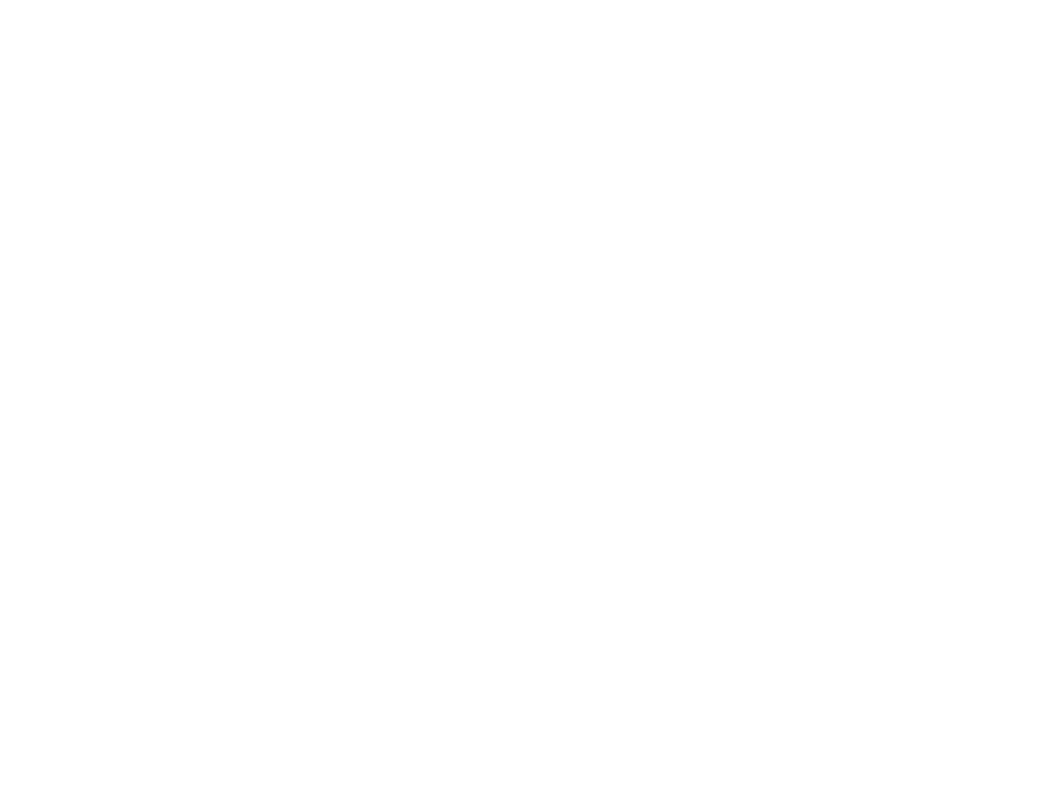
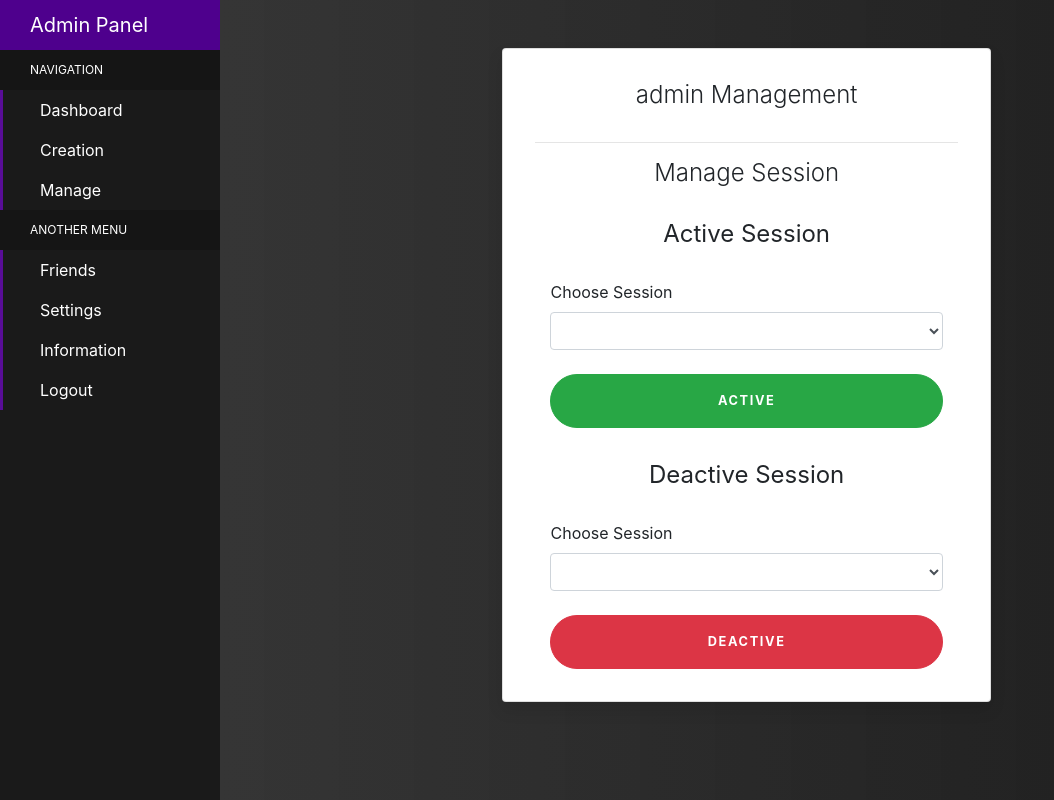
Before and after one commit to mohsin-riad/SD-project-04, a Vue app in the folder vuejs-project4/: page /admin/manage/session in a window 1280 px wide. Shown: the whole page, without its empty margins (0-1054 px from the left). Built offline with nearby package versions, Linux system fonts and the light colour scheme; sample sign-in values are in the browser's storage.

Commit message:
admin manage created, router updated, sidebar updated

```diff
--- /dev/null
+++ b/vuejs-project4/src/components/Admin/Manage/Manage.vue
@@ -0,0 +1,59 @@
+<template>
+    <div class="container">
+        <div class="row">
+            <div class="col-sm-9 col-md-7 col-lg-6 mx-auto">
+                <div class="card card-signin my-5">
+                    <div class="card-body">
+                        <div>
+                            <h5 class="card-title text-center" >{{ role }} Management</h5>
+                            <hr>
+                        </div>
+                        <router-view></router-view>
+                    </div>
+                </div>
+            </div>
+        </div>
+    </div>
+</template>
+
+<script>
+export default {
+     data() {
+        return {
+             role : null
+        }
+    },
+    async created() {
+        this.role = localStorage.getItem('role');
+    }
+}
+</script>
+
+<style>
+:root {
+  --input-padding-x: 1.5rem;
+  --input-padding-y: .75rem;
+}
+
+body {
+  background: #b47722;
+  background: linear-gradient(to right, #492e02, #ffb01e);
+}
+
+.card-signin {
+  border: 0;
+  border-radius: 1rem;
+  box-shadow: 2rem 2rem 2rem 0 rgba(0, 0, 0, 0.1);
+}
+
+.card-signin .card-title {
+  margin-bottom: 2rem;
+  font-weight: 300;
+  font-size: 1.5rem;
+}
+
+.card-signin .card-body {
+  padding: 2rem;
+}
+
+</style>
--- /dev/null
+++ b/vuejs-project4/src/components/Admin/Manage/Session.vue
@@ -0,0 +1,182 @@
+<template>
+    <div>
+        <h5 class="card-title text-center">Manage Session</h5>
+        <div class="col-md">
+            <h4 class="card-title text-center"><b>Active Session</b></h4>
+            <form @submit.prevent="createSection" class="form-signin">
+
+                <div class="">
+                    <label for="inputSemester">Choose Session</label>
+                    <select id="inputSemester" v-model="sem" class="form-control" required>
+                        <option v-for="sem in sems" :key="sem.id" :value="sem.id">{{sem.id}}</option>
+                    </select>
+                    <label for="inputSemester"></label>
+                </div>
+
+                <button class="btn btn-lg btn-success btn-block text-uppercase" type="submit">Active</button>
+
+                <!-- <div v-if="msg" class="form-label-group">
+                    <hr>
+                    <div class="alert alert-success alert-dismissible">
+                        <button type="button" class="close" data-dismiss="alert">&times;</button>
+                        <strong>{{ msg }}</strong>
+                    </div>
+                </div> -->
+            </form>
+        </div>
+        <div class="row"><hr></div>
+         <div class="col-md">
+             <h4 class="card-title text-center"><b>Deactive Session</b></h4>
+            <form @submit.prevent="createSection" class="form-signin">
+
+                <div class="">
+                    <label for="inputSemester">Choose Session</label>
+                    <select id="inputSemester" v-model="sem" class="form-control" required>
+                        <option v-for="sem in sems" :key="sem.id" :value="sem.id">{{sem.id}}</option>
+                    </select>
+                    <label for="inputSemester"></label>
+                </div>
+
+                <button class="btn btn-lg btn-danger btn-block text-uppercase" type="submit">Deactive</button>
+
+                <!-- <div v-if="msg" class="form-label-group">
+                    <hr>
+                    <div class="alert alert-success alert-dismissible">
+                        <button type="button" class="close" data-dismiss="alert">&times;</button>
+                        <strong>{{ msg }}</strong>
+                    </div>
+                </div> -->
+            </form>
+        </div>
+
+
+
+    </div>
+</template>
+
+<script>
+export default {
+    data() {
+        return {
+
+
+            msg: null
+        }
+    },
+    methods: {
+      async createSection() {
+        // console.log(this.name)
+        // console.log(this.sem)
+
+        const baseURI = 'http://127.0.0.1:8000/api/create-section'
+        this.$http.post(baseURI, {
+          name : this.name,
+          sem: this.sem
+        })
+        .then((res)=>{
+            this.msg = res.data.msg;
+            this.name = null;
+            this.sem = null;
+        })
+      }
+    }
+}
+</script>
+<style scoped>
+:root {
+  --input-padding-x: 1.5rem;
+  --input-padding-y: .75rem;
+}
+
+.card-signin {
+  border: 0;
+  border-radius: 4rem;
+  box-shadow: 0 0.5rem 1rem 0 rgba(0, 0, 0, 0.1);
+}
+
+.card-signin .card-title {
+  margin-bottom: 2rem;
+  font-weight: 300;
+  font-size: 1.5rem;
+}
+
+.card-signin .card-body {
+  padding: 2rem;
+}
+
+.form-signin {
+  width: 100%;
+}
+
+.form-signin .btn {
+  font-size: 80%;
+  border-radius: 5rem;
+  letter-spacing: .1rem;
+  font-weight: bold;
+  padding: 1rem;
+  transition: all 0.2s;
+}
+
+.form-label-group {
+  position: relative;
+  margin-bottom: 1rem;
+}
+
+.form-label-group input,
+.form-label-group select {
+  height: auto;
+  border-radius: 2rem;
+}
+
+.form-label-group>input,
+.form-label-group>label {
+  padding: var(--input-padding-y) var(--input-padding-x);
+}
+
+.form-label-group>label {
+  position: absolute;
+  top: 0;
+  left: 0;
+  display: block;
+  width: 100%;
+  margin-bottom: 0;
+  /* Override default `<label>` margin */
+  line-height: 1.5;
+  color: #495057;
+  border: 1px solid transparent;
+  border-radius: .25rem;
+  transition: all .1s ease-in-out;
+}
+
+.form-label-group input::-webkit-input-placeholder {
+  color: transparent;
+}
+
+.form-label-group input:-ms-input-placeholder {
+  color: transparent;
+}
+
+.form-label-group input::-ms-input-placeholder {
+  color: transparent;
+}
+
+.form-label-group input::-moz-placeholder {
+  color: transparent;
+}
+
+.form-label-group input::placeholder {
+  color: transparent;
+}
+
+.form-label-group input:not(:placeholder-shown) {
+  padding-top: calc(var(--input-padding-y) + var(--input-padding-y) * (2 / 3));
+  padding-bottom: calc(var(--input-padding-y) / 3);
+}
+
+.form-label-group input:not(:placeholder-shown)~label {
+  padding-top: calc(var(--input-padding-y) / 3);
+  padding-bottom: calc(var(--input-padding-y) / 3);
+  font-size: 12px;
+  color: #777;
+}
+</style>
--- a/vuejs-project4/src/components/Admin/sidebar.vue
+++ b/vuejs-project4/src/components/Admin/sidebar.vue
@@ -50,17 +50,17 @@
                         </a>
                         <ul class="sidebar-sub-nav" v-bind:style="{display: show2}">
                             <li>
-                                <router-link to="/admin/">
+                                <router-link to="/admin/manage/session">
                                     <i class="fa fa-home" aria-hidden="true"></i> Session
                                 </router-link>
                             </li>
                             <li>
-                                <router-link to="/admin/">
+                                <router-link to="/admin/manage/enrollment-status">
                                     <i class="fa fa-home" aria-hidden="true"></i> Enrollment Status
                                 </router-link>
                             </li>
                             <li>
-                                <router-link to="/admin/">
+                                <router-link to="/admin/manage/student-enrollment">
                                     <i class="fa fa-home" aria-hidden="true"></i> Student Enrollment
                                 </router-link>
                             </li>
--- a/vuejs-project4/src/router/index.js
+++ b/vuejs-project4/src/router/index.js
@@ -12,6 +12,10 @@
 import Sescreation from '@/components/Admin/Creation/Session-creation'
 import Seccreation from '@/components/Admin/Creation/Section-creation'
 import Crscreation from '@/components/Admin/Creation/Course-creation'
+import Manage from '@/components/Admin/Manage/Manage'
+import Session from '@/components/Admin/Manage/Session'
+import StudentEnrollment from '@/components/Admin/Manage/StudentEnrollment'
+import EnrollmentStatus from '@/components/Admin/Manage/EnrollmentStatus'
 
 import StudentDashboard from '@/components/Student/Dashboard'
 import StudentSidebar from '@/components/Student/Sidebar'
@@ -79,6 +83,28 @@
               component : Crscreation
             }
           ]
+        },
+        {
+          path: 'manage',
+          name: 'Manage',
+          component: Manage,
+          children: [
+            {
+              path: 'session',
+              name: 'Session',
+              component : Session
+            },
+            {
+              path: 'student-enrollment',
+              name: 'StudentEnrollment',
+              component : StudentEnrollment
+            },
+            {
+              path: 'enrollment-status',
+              name: 'EnrollmentStatus',
+              component : EnrollmentStatus
+            }
+          ]
         }
       ]
     },
```
Also changed, not shown: vuejs-project4/src/components/Admin/Manage/EnrollmentStatus.vue (added), vuejs-project4/src/components/Admin/Manage/StudentEnrollment.vue (added).
